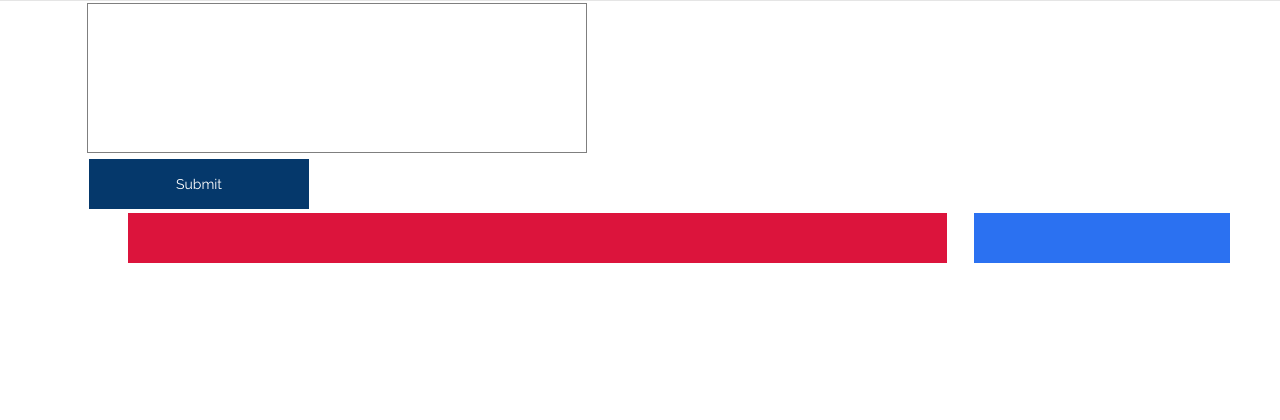
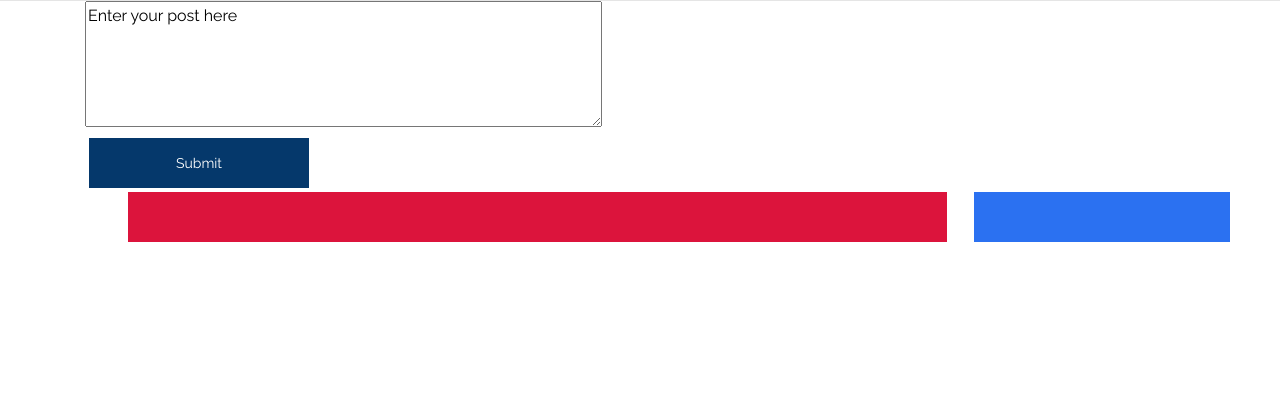
Before and after one commit to reeshabhkumarranjan/SocPay, a Django app: page /timeline in a window 1280 px wide. Shown: the part 116-536 px from the top of the page. Run offline with Django 3.2, Linux system fonts and the light colour scheme; some libraries are stand-ins or nearby versions.

Commit message:
modified textfield for adding new post

```diff
--- a/main_app/templates/timeline.html
+++ b/main_app/templates/timeline.html
@@ -8,7 +8,8 @@
 
     <div class="container" >
     <form style="align-self: center" style="margin-left: auto; margin-right: auto">
-        <input type="text" name="post_text" class="textfield" style="height: 150px; width: 500px">
+{#        <input type="text" name="post_text" class="textfield" style="height: 150px; width: 500px">#}
+        <textarea name="post_text" rows = "5" cols="60">Enter your post here</textarea>
         <br>
         <input type="submit" class="modern-button">
     </form>
```
